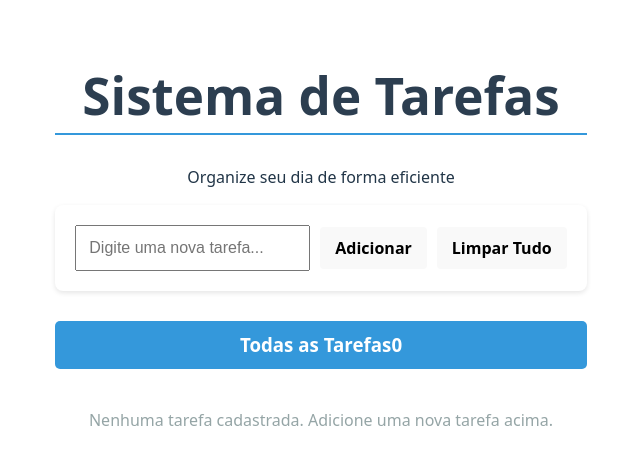
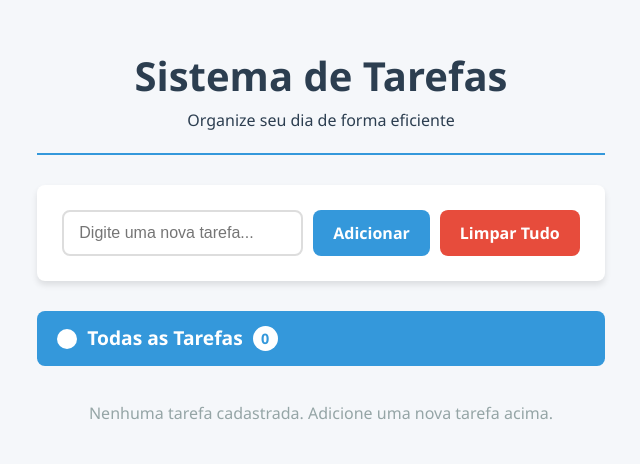
Before and after one commit to riverspaulo/To-do-List, a React (Vite) app: page / in a window 1280 px wide. Shown: the part 150-614 px from the top of the page, without its empty margins (319-959 px from the left). Built offline with nearby package versions, Linux system fonts and the light colour scheme.

Commit message:
Update Lista.css

```diff
--- a/src/componentes/Lista.css
+++ b/src/componentes/Lista.css
@@ -1,240 +1,246 @@
+:root {
+  --primary-color: #3498db;
+  --secondary-color: #2ecc71;
+  --warning-color: #f39c12;
+  --danger-color: #e74c3c;
+  --dark-color: #2c3e50;
+  --light-color: #ecf0f1;
+  --gray-color: #95a5a6;
+  --border-radius: 8px;
+  --box-shadow: 0 4px 6px rgba(0, 0, 0, 0.1);
+  --transition: all 0.3s ease;
+}
 
-h1 {
-  color: #2c3e50;
+* {
+  box-sizing: border-box;
+  margin: 0;
+  padding: 0;
+}
+
+body {
+  font-family: 'Segoe UI', Tahoma, Geneva, Verdana, sans-serif;
+  line-height: 1.6;
+  background-color: #f5f7fa;
+  color: var(--dark-color);
+  padding: 20px;
+}
+
+.container {
+  max-width: 800px;
+  margin: 0 auto;
+  padding: 20px;
+}
+
+.header {
   text-align: center;
   margin-bottom: 30px;
-  border-bottom: 2px solid #3498db;
-  padding-bottom: 10px;
+  padding-bottom: 20px;
+  border-bottom: 2px solid var(--primary-color);
 }
 
-h2, h3 {
-  color: #2c3e50;
-  margin-top: 25px;
-}
-
-h3 {
-  background-color: #3498db;
-  color: white;
-  padding: 10px;
-  border-radius: 5px;
+.header h1 {
+  color: var(--dark-color);
+  font-size: 2.5rem;
+  margin-bottom: 10px;
 }
 
 /* Formulário */
-form {
+.form {
   display: flex;
   flex-wrap: wrap;
-  align-items: center;
   gap: 10px;
   margin-bottom: 30px;
   background-color: white;
-  padding: 20px;
-  border-radius: 8px;
-  box-shadow: 0 2px 5px rgba(0,0,0,0.1);
+  padding: 25px;
+  border-radius: var(--border-radius);
+  box-shadow: var(--box-shadow);
 }
 
-label input {
+.task-input {
+  flex: 1;
+  min-width: 200px;
+  padding: 12px 15px;
   border: 2px solid #ddd;
-  border-radius: 4px;
-  flex-grow: 1;
-  transition: border-color 0.3s;
+  border-radius: var(--border-radius);
+  font-size: 1rem;
+  transition: var(--transition);
 }
 
-label input:focus {
+.task-input:focus {
   outline: none;
-  border-color: #3498db;
+  border-color: var(--primary-color);
+  box-shadow: 0 0 0 2px rgba(52, 152, 219, 0.2);
 }
 
-form input {
-  margin: 0;
-  padding: 12px;
-  font-size: 16px;
+.btn {
+  padding: 12px 20px;
+  border: none;
+  border-radius: var(--border-radius);
+  cursor: pointer;
+  font-weight: bold;
+  transition: var(--transition);
+  font-size: 1rem;
 }
 
-button {
-  margin: 0;
-  padding: 10px 15px;
-  border: none;
-  border-radius: 4px;
-  cursor: pointer;
-  font-weight: bold;
-  transition: all 0.2s;
-}
-
-
-
-button[type="submit"]:hover {
-    color: white;
-  background-color: #2e63cc;
-}
-
-button[onClick="handleClear"] {
-  background-color: #e74c3c;
+.adicionarTarefa {
+  background-color: var(--primary-color);
   color: white;
 }
 
-button[onClick="handleClear"]:hover {
-  background-color: #c0392b;
+.adicionarTarefa:hover {
+  background-color: #2980b9;
+  transform: translateY(-2px);
 }
 
-/* Listas */
-ul {
-  list-style-type: none;
+.limparTudo, .excluirTarefa {
+  background-color: var(--danger-color);
+  color: white;
+}
+
+.limparTudo:hover, .excluirTarefa:hover{
+  background-color: #c0392b;
+  transform: translateY(-2px);
+}
+
+.concluirTarefa {
+  background-color: var(--secondary-color);
+  color: white;
+}
+
+.desfixarTarefa, .fixarTarefa{
+  background-color: var(--warning-color);
+  color: white;
+}
+
+.desfixarTarefa:hover, .fixarTarefa:hover {
+  background-color: #e67e22;
+}
+
+.btn-sm {
+  padding: 8px 12px;
+  font-size: 0.9rem;
+}
+
+/* Seções de Tarefas */
+.subtitulo {
+  color: white;
+  background-color: var(--primary-color);
+  padding: 12px 20px;
+  border-radius: var(--border-radius);
+  margin: 25px 0 15px;
+  font-size: 1.2rem;
+  display: flex;
+  align-items: center;
+}
+
+.subtitulo::before {
+  content: '';
+  display: inline-block;
+  width: 20px;
+  height: 20px;
+  margin-right: 10px;
+  background-color: white;
+  border-radius: 50%;
+}
+
+.task-list {
+  list-style: none;
   padding: 0;
   margin: 0;
 }
 
-li {
+.task-item {
   display: flex;
-  justify-content: space-between;
   align-items: center;
-  padding: 12px 15px;
-  margin-bottom: 8px;
+  padding: 15px 20px;
+  margin-bottom: 10px;
   background-color: white;
-  border-radius: 4px;
-  box-shadow: 0 1px 3px rgba(0,0,0,0.1);
-  transition: transform 0.2s;
+  border-radius: var(--border-radius);
+  box-shadow: 0 2px 4px rgba(0, 0, 0, 0.05);
+  transition: var(--transition);
 }
 
-li:hover {
-  transform: translateY(-2px);
-  box-shadow: 0 4px 6px rgba(0,0,0,0.1);
+.task-item:hover {
+  transform: translateY(-3px);
+  box-shadow: var(--box-shadow);
 }
 
 /* Tarefas Fixadas */
-ul:first-of-type li {
-  border-left: 4px solid #f39c12;
+.tarefas_fixadas .task-item {
+  border-left: 4px solid var(--warning-color);
+  background-color: #fff9e6;
 }
 
 /* Tarefas Concluídas */
-.concluida span {
-  text-decoration: line-through;
-  color: #888;
+.completed {
+  background-color: #f8f9fa;
+  border-left: 4px solid #2ecc71;
+  background-color: #e8fff2
 }
 
-.concluida {
-  background-color: #f8f9fa;
-  border-left: 4px solid #2ecc71;
+.completed .task-text {
+  text-decoration: line-through;
+  color: #95a5a6;
 }
 
-
-li button {
-  margin-left: 8px;
-  padding: 6px 10px;
-  font-size: 0.9em;
+.completed .order-controls button {
+  background-color: #bdc3c7;
 }
 
-button[onClick*="Toggle"] {
-  background-color: #3498db;
-  color: white;
+.task-text {
+  flex: 1;
+  margin: 0 15px;
+  word-break: break-word;
 }
 
-button[onClick*="Toggle"]:hover {
-  background-color: #2980b9;
+.task-actions {
+  display: flex;
+  gap: 8px;
 }
 
-.buttonConcluir {
-    border-left: 4px solid #2ecc71;
-}
-
-.buttonConcluir:hover {
-    border-left: 4px solid #259654;
-}
-
-.buttonFixar,
-.buttonDesfixar {
-  background-color: #f39c12;
-  color: white;
-}
-
-.buttonFixar:hover,
-.buttonDesfixar:hover {
-  background-color: #e67e22;
-}
-
-.buttonExcluir {
-  background-color: #e74c3c;
-  color: white;
-}
-
-.buttonExcluir:hover {
-  background-color: #c0392b;
-}
-
-/* Controles de Ordem */
-.controles-ordem {
+.order-controls {
   display: flex;
   gap: 5px;
   margin-right: 10px;
 }
 
-.controles-ordem button {
-  padding: 4px 10px;
-  background-color: #95a5a6;
+.order-controls button {
+  padding: 5px 10px;
+  background-color: var(--gray-color);
   color: white;
-  margin: 0;
 }
 
-.controles-ordem button:hover {
+.order-controls button:hover {
   background-color: #7f8c8d;
 }
 
-.controles-ordem button:disabled {
+.order-controls button:disabled {
   background-color: #bdc3c7;
   cursor: not-allowed;
 }
 
 
-li {
-  transition: transform 0.2s ease-out, box-shadow 0.2s ease-out;
+
+/* Animação para novas tarefas */
+@keyframes fadeIn {
+  from { opacity: 0; transform: translateY(10px); }
+  to { opacity: 1; transform: translateY(0); }
 }
 
-li:hover {
-  transform: scale(1.02);
-  box-shadow: 0 4px 8px rgba(0, 0, 0, 0.15);
-  z-index: 1;
+.task-item {
+  animation: fadeIn 0.3s ease-out;
 }
 
-li button {
-  transition: transform 0.1s ease-out;
+/* Badge para contagem de tarefas */
+.numero_tarefas {
+  display: inline-block;
+  background-color: white;
+  color: var(--primary-color);
+  border-radius: 50%;
+  width: 25px;
+  height: 25px;
+  text-align: center;
+  line-height: 25px;
+  margin-left: 10px;
+  font-size: 0.9rem;
 }
-
-li button:hover {
-  transform: scale(1.05);
-}
-
-/* Alert estilizado */
-.alerta-customizado {
-    position: fixed;
-    top: 20px;
-    left: 50%;
-    transform: translateX(-50%);
-    background-color: #e74c3c;
-    color: white;
-    padding: 15px 25px;
-    border-radius: 5px;
-    box-shadow: 0 4px 8px rgba(0, 0, 0, 0.2);
-    z-index: 1000;
-    animation: slideIn 0.3s ease-out, fadeOut 0.5s ease-out 2.5s;
-    animation-fill-mode: forwards;
-}
-
-@keyframes slideIn {
-    from {
-        top: -50px;
-        opacity: 0;
-    }
-    to {
-        top: 20px;
-        opacity: 1;
-    }
-}
-
-@keyframes fadeOut {
-    from {
-        opacity: 1;
-    }
-    to {
-        opacity: 0;
-        visibility: hidden;
-    }
-}
```
